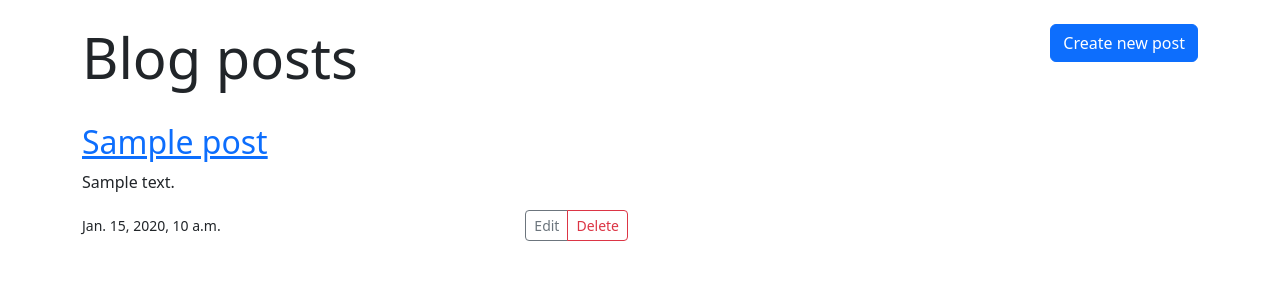
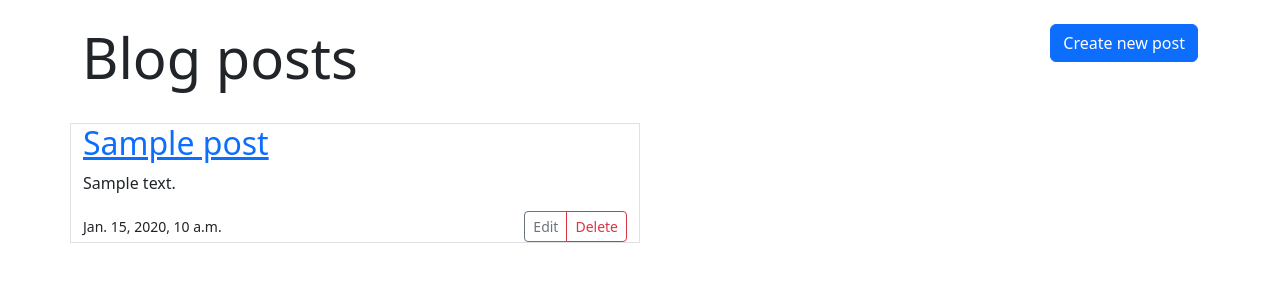
Before and after one commit to bossmoon229/note-app, a Django app: page / in a window 1280 px wide. Shown: the part 40-340 px from the top of the page. Run offline with Django 5.2, Linux system fonts and the light colour scheme; tables that the repository leaves empty hold one stand-in row (values such as "Sample post").

Commit message:
add small style

```diff
--- a/blog/templates/blog/home.html
+++ b/blog/templates/blog/home.html
@@ -16,7 +16,7 @@
 </div>
 <div class="row">
  {% for post in posts %}
- <div class="col-md-6 mb-4">
+ <div class="col-md-6 mb-4 border">
     <div class="content-section">
         <h2>
             <a href="{% url 'post-details' post.pk %}">{{post.title}}</a>
```
